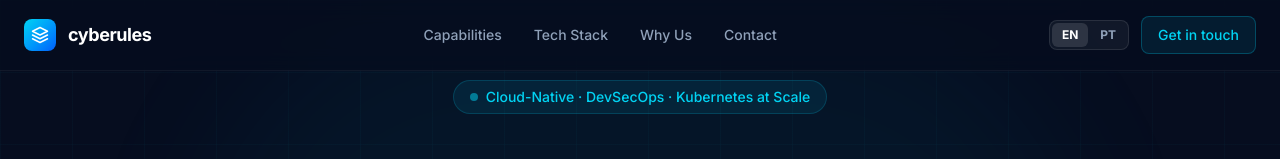
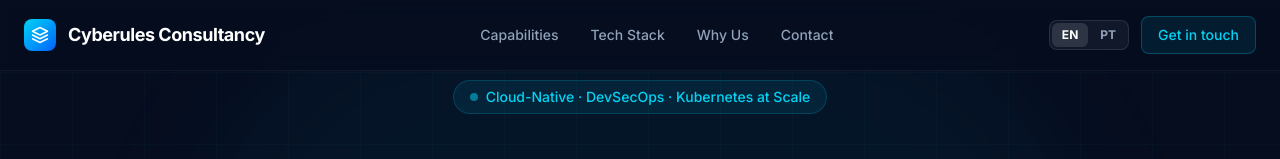
Before and after one commit to cyberules/cyberules.github.io, an Astro site: page / in a window 1280 px wide. Shown: the top 159 px of the page. Built offline with nearby package versions, Linux system fonts and the light colour scheme; Astro itself is replaced by a stand-in of ours.

Commit message:
chore: rename

```diff
--- a/src/components/Contact.astro
+++ b/src/components/Contact.astro
@@ -65,8 +65,8 @@
       <div class="flex items-center justify-between pt-2">
         <p class="text-slate-500 text-sm">
           Or reach us directly at
-          <a href="mailto:cyberuleslda@gmail.com" class="text-cyan-400 hover:text-cyan-300 transition-colors">
-            cyberuleslda@gmail.com
+          <a href="mailto:sales@cyberules.pt" class="text-cyan-400 hover:text-cyan-300 transition-colors">
+            sales@cyberules.pt
           </a>
         </p>
         <button
--- a/src/components/Footer.astro
+++ b/src/components/Footer.astro
@@ -14,7 +14,7 @@ const links = [
           <path d="M12 2L2 7l10 5 10-5-10-5zM2 17l10 5 10-5M2 12l10 5 10-5" stroke="currentColor" stroke-width="2" stroke-linecap="round" stroke-linejoin="round"/>
         </svg>
       </div>
-      <span class="text-slate-400 text-sm">© {new Date().getFullYear()} Cyberules. All rights reserved.</span>
+      <span class="text-slate-400 text-sm">© {new Date().getFullYear()} Cyberules Consultancy. All rights reserved.</span>
     </div>
 
     <nav class="flex items-center gap-6">
--- a/src/components/Nav.astro
+++ b/src/components/Nav.astro
@@ -15,7 +15,7 @@ const navLinks = [
             <path d="M12 2L2 7l10 5 10-5-10-5zM2 17l10 5 10-5M2 12l10 5 10-5" stroke="currentColor" stroke-width="2" stroke-linecap="round" stroke-linejoin="round"/>
           </svg>
         </div>
-        <span class="font-bold text-white text-lg tracking-tight">cyberules</span>
+        <span class="font-bold text-white text-lg tracking-tight">Cyberules Consultancy</span>
       </a>
 
       <nav class="hidden md:flex items-center gap-8">
--- a/src/components/WhyUs.astro
+++ b/src/components/WhyUs.astro
@@ -45,7 +45,7 @@ const pillars = [
 
     <div class="grid md:grid-cols-2 gap-12 items-start">
       <div>
-        <span class="text-cyan-400 text-sm font-semibold uppercase tracking-widest">Why Cyberules</span>
+        <span class="text-cyan-400 text-sm font-semibold uppercase tracking-widest">Why Cyberules Consultancy</span>
         <h2 class="mt-3 text-4xl md:text-5xl font-extrabold text-white leading-tight">
           Battle-tested expertise.<br />
           <span class="text-slate-400">Zero guesswork.</span>
--- a/src/i18n/translations.ts
+++ b/src/i18n/translations.ts
@@ -46,7 +46,7 @@ const translations: Record<Lang, Record<string, string>> = {
     'why.stat.1': 'Workloads running with HA & automated failover',
     'why.stat.2': 'Major cloud platforms',
     'why.stat.3': 'Security-first mindset',
-    'why.label':  'Why Cyberules',
+    'why.label':  'Why Cyberules Consultancy',
     'why.h2.line1': 'Battle-tested expertise.',
     'why.h2.line2': 'Zero guesswork.',
     'why.p': "We've been in the trenches of cloud-native transformation since before it was a buzzword. Whether you're migrating a monolith, hardening a Kubernetes fleet, or building a zero-trust network — we bring the patterns and scars to get it right.",
@@ -120,7 +120,7 @@ const translations: Record<Lang, Record<string, string>> = {
     'why.stat.1': 'Workloads em execução com HA e failover automático',
     'why.stat.2': 'Principais plataformas cloud',
     'why.stat.3': 'Foco em segurança',
-    'why.label':  'Porquê a Cyberules',
+    'why.label':  'Porquê a Cyberules Consultancy',
     'why.h2.line1': 'Experiência comprovada.',
     'why.h2.line2': 'Zero incertezas.',
     'why.p': 'Estamos nas trincheiras da transformação cloud-native desde antes de ser uma tendência. Seja a migrar um monólito, proteger uma frota Kubernetes ou construir uma rede zero-trust — trazemos os padrões e a experiência para o fazer bem.',
--- a/src/layouts/Layout.astro
+++ b/src/layouts/Layout.astro
@@ -5,7 +5,7 @@ interface Props {
   description?: string;
 }
 const {
-  title = 'Cyberules — Cloud-Native DevOps & DevSecOps',
+  title = 'Cyberules Consultancy — Cloud-Native DevOps & DevSecOps',
   description = 'Expert cloud-native DevOps, Kubernetes at scale, and DevSecOps engineering. Modernizing and securing infrastructure on AWS, Azure, and GCP.',
 } = Astro.props;
 ---
```
